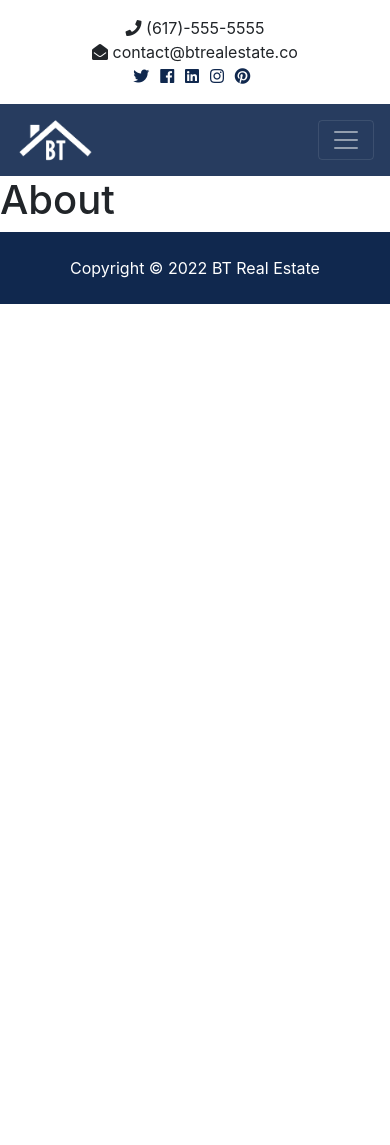
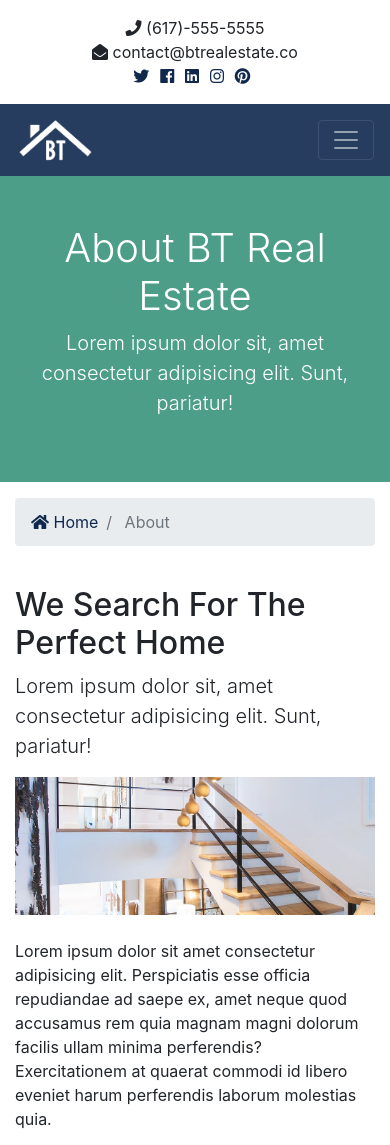
Before and after one commit to joaonc/django-real-estate, a Django app: page /about in a window 390 px wide. Shown: the top 1145 px of the page. Before the commit the page ends 304 px from the top, so only its background shows below. Run offline with Django 4.2, Linux system fonts and the light colour scheme; some libraries are stand-ins or nearby versions.

Commit message:
static about.html content
Simple copy/paste from the course file `dist/about.html`

```diff
--- a/templates/pages/about.html
+++ b/templates/pages/about.html
@@ -1,5 +1,116 @@
 {% extends 'base.html' %}
 
 {% block content %}
-<h1>About</h1>
+
+    <section id="showcase-inner" class="py-5 text-white">
+        <div class="container">
+            <div class="row text-center">
+                <div class="col-md-12">
+                    <h1 class="display-4">About BT Real Estate</h1>
+                    <p class="lead">Lorem ipsum dolor sit, amet consectetur adipisicing elit. Sunt,
+                        pariatur!</p>
+                </div>
+            </div>
+        </div>
+    </section>
+
+    <!-- Breadcrumb -->
+    <section id="bc" class="mt-3">
+        <div class="container">
+            <nav aria-label="breadcrumb">
+                <ol class="breadcrumb">
+                    <li class="breadcrumb-item">
+                        <a href="index.html">
+                            <i class="fas fa-home"></i> Home</a>
+                    </li>
+                    <li class="breadcrumb-item active"> About</li>
+                </ol>
+            </nav>
+        </div>
+    </section>
+
+    <section id="about" class="py-4">
+        <div class="container">
+            <div class="row">
+                <div class="col-md-8">
+                    <h2>We Search For The Perfect Home</h2>
+                    <p class="lead">Lorem ipsum dolor sit, amet consectetur adipisicing elit. Sunt,
+                        pariatur!</p>
+                    <img src="assets/img/about.jpg" alt="">
+                    <p class="mt-4">Lorem ipsum dolor sit amet consectetur adipisicing elit.
+                        Perspiciatis esse officia repudiandae ad saepe ex, amet
+                        neque quod accusamus rem quia magnam magni dolorum facilis ullam minima
+                        perferendis? Exercitationem at quaerat
+                        commodi id libero eveniet harum perferendis laborum molestias quia.</p>
+                </div>
+                <div class="col-md-4">
+                    <div class="card">
+                        <img class="card-img-top" src="assets/img/realtors/kyle.jpg"
+                             alt="Seller of the month">
+                        <div class="card-body">
+                            <h5 class="card-title">Seller Of The Month</h5>
+                            <h6 class="text-secondary">Kyle Brown</h6>
+                            <p class="card-text">Lorem ipsum dolor sit amet consectetur adipisicing
+                                elit. Omnis nesciunt amet, illo itaque similique repellat.
+                                content.
+                            </p>
+                        </div>
+                    </div>
+                </div>
+            </div>
+        </div>
+    </section>
+
+    <!-- Work -->
+    <section id="work" class="bg-dark text-white text-center">
+        <h2 class="display-4">We Work For You</h2>
+        <h4>Lorem ipsum dolor sit amet consectetur adipisicing elit. Autem velit aperiam, unde
+            aliquid at similique!</h4>
+        <hr>
+        <a href="listings.html" class="btn btn-secondary text-white btn-lg">View Our Featured
+            Listings</a>
+    </section>
+
+    <!-- Team -->
+    <section id="team" class="py-5">
+        <div class="container">
+            <h2 class="text-center">Our Team</h2>
+            <div class="row text-center">
+                <div class="col-md-4">
+                    <img src="assets/img/realtors/kyle.jpg" alt="" class="rounded-circle mb-3">
+                    <h4>Kyle Brown</h4>
+                    <p class="text-success">
+                        <i class="fas fa-award text-success mb-3"></i> Realtor</p>
+                    <hr>
+                    <p>
+                        <i class="fas fa-phone"></i> (555)-555-5555</p>
+                    <p>
+                        <i class="fas fa-envelope-open"></i> kyle@btrealestate.co</p>
+                </div>
+
+                <div class="col-md-4">
+                    <img src="assets/img/realtors/mark.jpg" alt="" class="rounded-circle mb-3">
+                    <h4>Mark Hudson</h4>
+                    <p class="text-success">Realtor</p>
+                    <hr>
+                    <p>
+                        <i class="fas fa-phone"></i> (444)-444-4444</p>
+                    <p>
+                        <i class="fas fa-envelope-open"></i> mark@btrealestate.co</p>
+                </div>
+
+                <div class="col-md-4">
+                    <img src="assets/img/realtors/jenny.jpg" alt="" class="rounded-circle mb-3">
+                    <h4>Jenny Johnson</h4>
+                    <p class="text-success">Realtor</p>
+                    <hr>
+                    <p>
+                        <i class="fas fa-phone"></i> (333)-333-3333</p>
+                    <p>
+                        <i class="fas fa-envelope-open"></i> jenny@btrealestate.co</p>
+                </div>
+            </div>
+        </div>
+    </section>
+
 {% endblock %}
```
